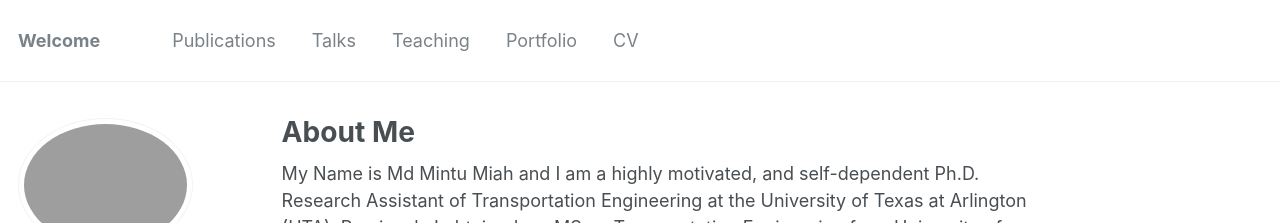
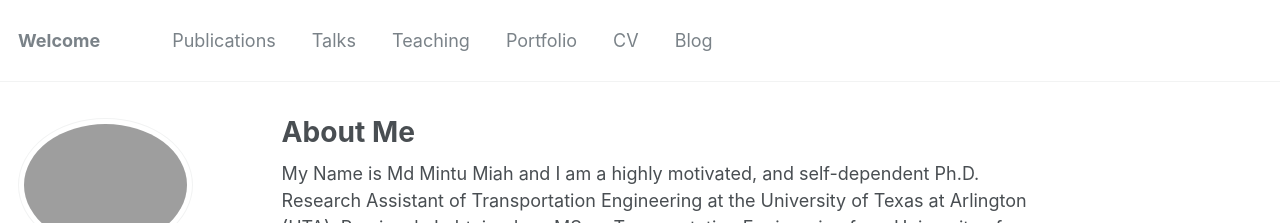
Before and after one commit to mintu07ruet/mintu07ruet.github.io, a Jekyll site: the page built from _pages/about.md, in a window 1280 px wide. Shown: the top 223 px of the page. Built offline with Jekyll 4.4.1, drawn with Linux system fonts in a browser that asks for light colours; some web fonts are replaced.

Commit message:
Update navigation.yml

```diff
--- a/_data/navigation.yml
+++ b/_data/navigation.yml
@@ -14,3 +14,6 @@ main:
 
   - title: "CV"
     url: /cv/
+
+  - title: "Blog"
+    url: /Blog/
```
